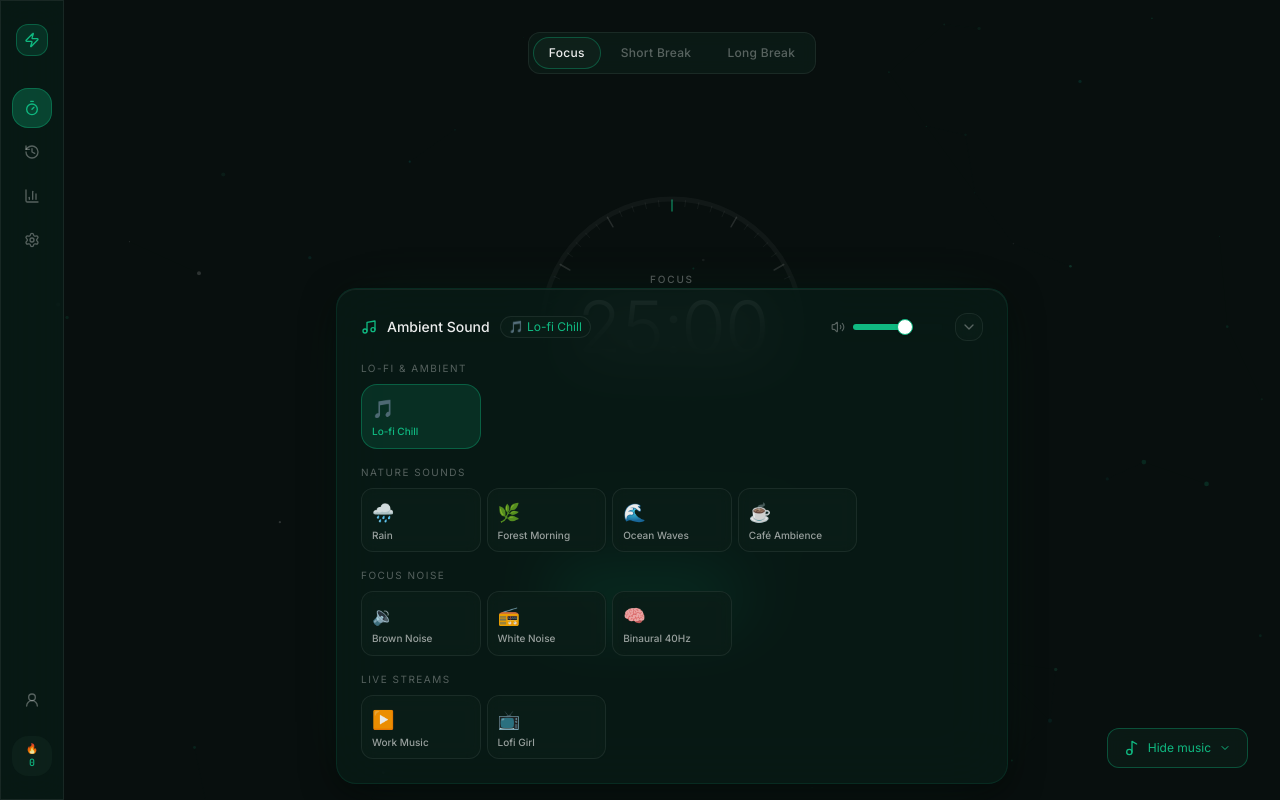
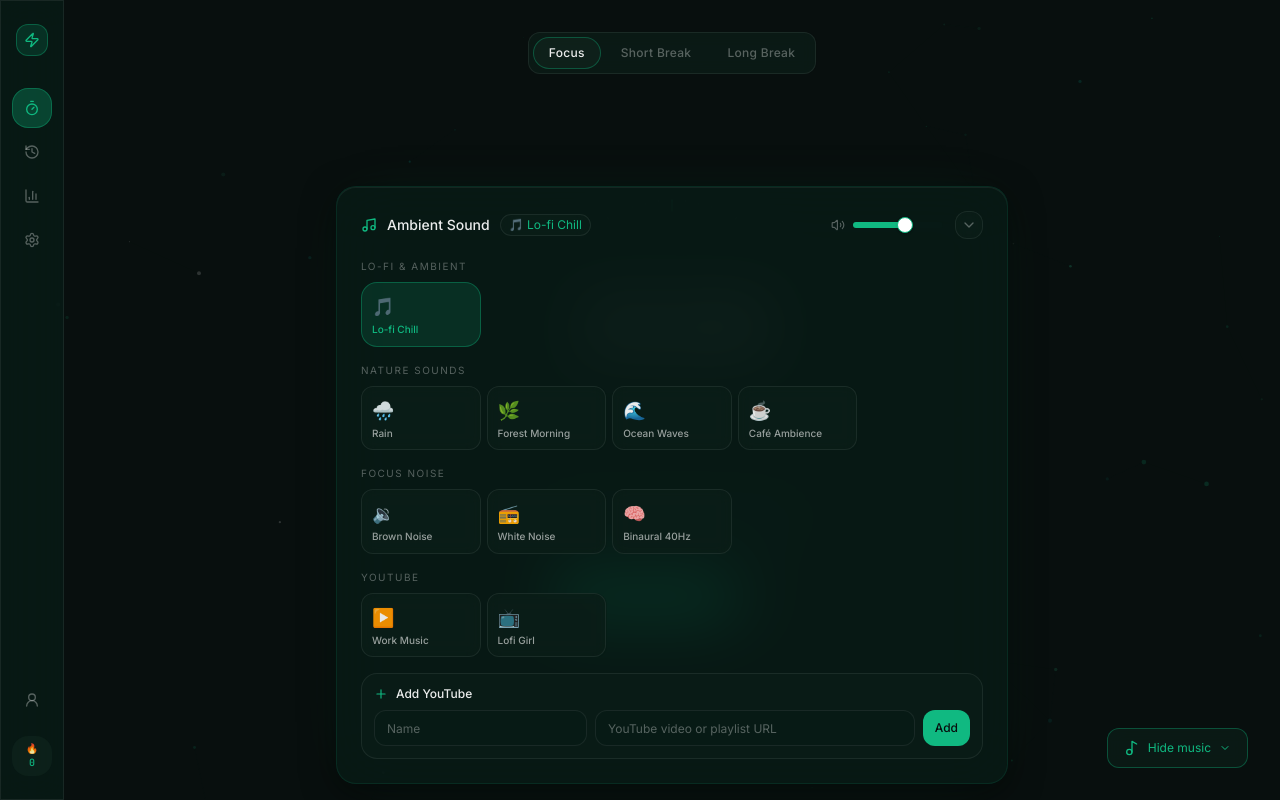
Before and after one commit to gpttwilight-hash/focusmode, a Next.js app: page / in a window 1280 px wide. Both pictures are taken after a click on the button "Music". Built offline with nearby package versions, Linux system fonts and the light colour scheme.

Commit message:
Add custom YouTube music playlists

```diff
--- a/src/components/audio/AudioPlayer.tsx
+++ b/src/components/audio/AudioPlayer.tsx
@@ -1,11 +1,12 @@
 "use client";
 
-import { useEffect, useRef, useCallback } from "react";
+import { FormEvent, useCallback, useEffect, useMemo, useRef, useState } from "react";
 import { motion, AnimatePresence } from "framer-motion";
-import { Volume2, VolumeX, Music, ChevronDown } from "lucide-react";
+import { Volume2, VolumeX, Music, ChevronDown, Plus, Trash2 } from "lucide-react";
 import { Slider } from "@/components/ui/slider";
 import { useAudioStore, TRACKS, Track } from "@/lib/store/audio-store";
 import { useTimerStore } from "@/lib/store/timer-store";
+import { createYouTubeEmbedUrl, parseYouTubeUrl } from "@/lib/audio/youtube-url";
 import { cn } from "@/lib/utils";
 
 interface Props {
@@ -17,7 +18,7 @@ const CATEGORY_LABELS: Record<string, string> = {
   lofi: "Lo-fi & Ambient",
   nature: "Nature Sounds",
   noise: "Focus Noise",
-  youtube: "Live Streams",
+  youtube: "YouTube",
 };
 
 const CATEGORY_ORDER = ["lofi", "nature", "noise", "youtube"];
@@ -25,14 +26,30 @@ const CATEGORY_ORDER = ["lofi", "nature", "noise", "youtube"];
 export function AudioPlayer({ isOpen, onClose }: Props) {
   const { trackId, isPlaying, volume, isMuted, selectTrack, setPlaying, setVolume, toggleMute } =
     useAudioStore();
+  const { customTracks, addYouTubeTrack, removeCustomTrack } = useAudioStore();
   const timerStatus = useTimerStore((s) => s.status);
 
   const howlRef = useRef<InstanceType<typeof window.Howl> | null>(null);
-  const ytPlayerRef = useRef<unknown>(null);
   const audioCtxRef = useRef<AudioContext | null>(null);
   const generatedNodeRef = useRef<AudioNode | null>(null);
+  const [youtubeUrl, setYoutubeUrl] = useState("");
+  const [youtubeName, setYoutubeName] = useState("");
+  const [youtubeError, setYoutubeError] = useState("");
 
-  const currentTrack = TRACKS.find((t) => t.id === trackId);
+  const allTracks = useMemo(() => [...customTracks, ...TRACKS], [customTracks]);
+  const currentTrack = allTracks.find((t) => t.id === trackId);
+  const youtubeSource =
+    currentTrack?.type === "youtube"
+      ? currentTrack.youtubeSource ??
+        (currentTrack.youtubeId ? { kind: "video" as const, id: currentTrack.youtubeId } : null)
+      : null;
+  const youtubeEmbedUrl =
+    youtubeSource && isPlaying
+      ? createYouTubeEmbedUrl(
+          youtubeSource,
+          typeof window === "undefined" ? undefined : window.location.origin
+        )
+      : null;
 
   const stopAll = useCallback(() => {
     if (howlRef.current) {
@@ -42,9 +59,6 @@ export function AudioPlayer({ isOpen, onClose }: Props) {
         howlRef.current = null;
       }, 700);
     }
-    if (ytPlayerRef.current) {
-      (ytPlayerRef.current as { pauseVideo: () => void }).pauseVideo();
-    }
     if (generatedNodeRef.current) {
       try {
         (generatedNodeRef.current as AudioBufferSourceNode | OscillatorNode).stop();
@@ -52,31 +66,6 @@ export function AudioPlayer({ isOpen, onClose }: Props) {
       generatedNodeRef.current = null;
     }
   }, []);
-
-  const playYouTube = useCallback(
-    (youtubeId: string) => {
-      if (ytPlayerRef.current) {
-        (ytPlayerRef.current as { loadVideoById: (id: string) => void }).loadVideoById(youtubeId);
-        if (isPlaying) {
-          (ytPlayerRef.current as { playVideo: () => void }).playVideo();
-        }
-        return;
-      }
-
-      const iframe = document.getElementById("yt-player-iframe");
-      if (!iframe) {
-        const container = document.getElementById("yt-player-container");
-        if (!container) return;
-        const iframeEl = document.createElement("iframe");
-        iframeEl.id = "yt-player-iframe";
-        iframeEl.src = `https://www.youtube.com/embed/${youtubeId}?enablejsapi=1&autoplay=1&loop=1&controls=0`;
-        iframeEl.allow = "autoplay";
-        iframeEl.style.display = "none";
-        container.appendChild(iframeEl);
-      }
-    },
-    [isPlaying]
-  );
 
   const playGenerated = useCallback(
     async (generator: string) => {
@@ -185,10 +174,8 @@ export function AudioPlayer({ isOpen, onClose }: Props) {
       playFileTrack(currentTrack);
     } else if (currentTrack.type === "generated" && currentTrack.generator) {
       playGenerated(currentTrack.generator);
-    } else if (currentTrack.type === "youtube" && currentTrack.youtubeId) {
-      playYouTube(currentTrack.youtubeId);
     }
-  }, [trackId, isPlaying, currentTrack, playFileTrack, playGenerated, playYouTube, stopAll]);
+  }, [trackId, isPlaying, currentTrack, playFileTrack, playGenerated, stopAll]);
 
   // Volume control
   useEffect(() => {
@@ -209,17 +196,29 @@ export function AudioPlayer({ isOpen, onClose }: Props) {
 
   const grouped = CATEGORY_ORDER.reduce(
     (acc, cat) => {
-      acc[cat] = TRACKS.filter((t) => t.category === cat);
+      acc[cat] = allTracks.filter((t) => t.category === cat);
       return acc;
     },
     {} as Record<string, Track[]>
   );
 
+  const handleAddYouTubeTrack = (event: FormEvent<HTMLFormElement>) => {
+    event.preventDefault();
+    const source = parseYouTubeUrl(youtubeUrl);
+
+    if (!source) {
+      setYoutubeError("Paste a valid YouTube video or playlist link.");
+      return;
+    }
+
+    addYouTubeTrack({ name: youtubeName, source });
+    setYoutubeUrl("");
+    setYoutubeName("");
+    setYoutubeError("");
+  };
+
   return (
     <>
-      {/* Hidden YouTube container */}
-      <div id="yt-player-container" className="hidden" />
-
       <AnimatePresence>
         {isOpen && (
           <motion.div
@@ -282,6 +281,35 @@ export function AudioPlayer({ isOpen, onClose }: Props) {
                 </div>
               </div>
 
+              {youtubeEmbedUrl && currentTrack && (
+                <div className="mb-5 overflow-hidden rounded-xl border border-[var(--ff-border)] bg-black/30">
+                  <div className="flex items-center justify-between px-3 py-2">
+                    <div>
+                      <p className="text-xs font-medium text-[var(--ff-text-primary)]">
+                        {currentTrack.name}
+                      </p>
+                      <p className="text-[10px] text-[var(--ff-text-tertiary)]">
+                        YouTube player
+                      </p>
+                    </div>
+                    <button
+                      onClick={() => setPlaying(false)}
+                      className="rounded-lg px-2 py-1 text-[10px] text-[var(--ff-text-secondary)] hover:bg-[var(--ff-glass-03)]"
+                    >
+                      Stop
+                    </button>
+                  </div>
+                  <iframe
+                    key={youtubeEmbedUrl}
+                    title={currentTrack.name}
+                    src={youtubeEmbedUrl}
+                    allow="autoplay; encrypted-media; picture-in-picture"
+                    allowFullScreen
+                    className="aspect-video w-full"
+                  />
+                </div>
+              )}
+
               {/* Track grid */}
               <div className="space-y-4">
                 {CATEGORY_ORDER.map((cat) => (
@@ -296,15 +324,18 @@ export function AudioPlayer({ isOpen, onClose }: Props) {
                       {grouped[cat].map((track) => {
                         const isActive = trackId === track.id;
                         return (
-                          <button
+                          <div
                             key={track.id}
-                            onClick={() => selectTrack(track.id)}
                             className={cn(
-                              "relative p-2.5 rounded-xl text-left transition-all duration-200 group",
+                              "relative rounded-xl transition-all duration-200 group",
                               isActive
                                 ? "bg-[var(--ff-emerald-dim)] border border-[var(--ff-border-accent)]"
                                 : "glass-sm hover:border-[var(--ff-border-accent)]"
                             )}
+                          >
+                            <button
+                              onClick={() => selectTrack(track.id)}
+                              className="w-full p-2.5 text-left"
                             >
                               {isActive && isPlaying && (
                                 <motion.div
@@ -325,11 +356,53 @@ export function AudioPlayer({ isOpen, onClose }: Props) {
                                 {track.name}
                               </div>
                             </button>
+                            {track.isCustom && (
+                              <button
+                                onClick={() => removeCustomTrack(track.id)}
+                                className="absolute bottom-1 right-1 rounded-md p-1 text-[var(--ff-text-tertiary)] opacity-0 transition-opacity hover:bg-[var(--ff-glass-03)] hover:text-[var(--ff-error)] group-hover:opacity-100"
+                                aria-label={`Remove ${track.name}`}
+                              >
+                                <Trash2 className="size-3" />
+                              </button>
+                            )}
+                          </div>
                         );
                       })}
                     </div>
                   </div>
                 ))}
+
+                <form
+                  onSubmit={handleAddYouTubeTrack}
+                  className="rounded-xl border border-[var(--ff-border)] bg-[var(--ff-glass-02)] p-3"
+                >
+                  <div className="mb-2 flex items-center gap-2">
+                    <Plus className="size-3.5 text-[var(--ff-emerald)]" />
+                    <span className="text-xs font-medium text-[var(--ff-text-primary)]">
+                      Add YouTube
+                    </span>
+                  </div>
+                  <div className="grid gap-2 sm:grid-cols-[0.8fr_1.2fr_auto]">
+                    <input
+                      value={youtubeName}
+                      onChange={(event) => setYoutubeName(event.target.value)}
+                      placeholder="Name"
+                      className="h-9 rounded-lg border border-[var(--ff-border)] bg-[var(--ff-glass-01)] px-3 text-xs outline-none placeholder:text-[var(--ff-text-tertiary)] focus:border-[var(--ff-border-accent)]"
+                    />
+                    <input
+                      value={youtubeUrl}
+                      onChange={(event) => setYoutubeUrl(event.target.value)}
+                      placeholder="YouTube video or playlist URL"
+                      className="h-9 rounded-lg border border-[var(--ff-border)] bg-[var(--ff-glass-01)] px-3 text-xs outline-none placeholder:text-[var(--ff-text-tertiary)] focus:border-[var(--ff-border-accent)]"
+                    />
+                    <button className="h-9 rounded-lg bg-[var(--ff-emerald)] px-3 text-xs font-medium text-[#080f0e]">
+                      Add
+                    </button>
+                  </div>
+                  {youtubeError && (
+                    <p className="mt-2 text-[11px] text-[var(--ff-error)]">{youtubeError}</p>
+                  )}
+                </form>
               </div>
             </div>
           </motion.div>
--- /dev/null
+++ b/src/lib/audio/youtube-url.ts
@@ -0,0 +1,75 @@
+export type YouTubeSource =
+  | {
+      kind: "video";
+      id: string;
+    }
+  | {
+      kind: "playlist";
+      id: string;
+    };
+
+const youtubeHosts = new Set(["youtube.com", "www.youtube.com", "m.youtube.com", "youtu.be"]);
+
+export function parseYouTubeUrl(value: string): YouTubeSource | null {
+  let url: URL;
+
+  try {
+    url = new URL(value.trim());
+  } catch {
+    return null;
+  }
+
+  if (!youtubeHosts.has(url.hostname)) {
+    return null;
+  }
+
+  const playlistId = url.searchParams.get("list");
+
+  if (playlistId) {
+    return { kind: "playlist", id: playlistId };
+  }
+
+  if (url.hostname === "youtu.be") {
+    const videoId = url.pathname.split("/").filter(Boolean)[0];
+    return videoId ? { kind: "video", id: videoId } : null;
+  }
+
+  const videoId = url.searchParams.get("v");
+
+  if (videoId) {
+    return { kind: "video", id: videoId };
+  }
+
+  const embedMatch = url.pathname.match(/^\/embed\/([^/?#]+)/);
+
+  if (embedMatch?.[1] && embedMatch[1] !== "videoseries") {
+    return { kind: "video", id: embedMatch[1] };
+  }
+
+  return null;
+}
+
+export function createYouTubeEmbedUrl(source: YouTubeSource, origin?: string): string {
+  const params = new URLSearchParams({
+    autoplay: "1",
+    enablejsapi: "1",
+    playsinline: "1",
+    controls: "1",
+    rel: "0",
+  });
+
+  if (origin) {
+    params.set("origin", origin);
+  }
+
+  if (source.kind === "playlist") {
+    params.set("listType", "playlist");
+    params.set("list", source.id);
+    return `https://www.youtube.com/embed/videoseries?${params.toString()}`;
+  }
+
+  params.set("loop", "1");
+  params.set("playlist", source.id);
+
+  return `https://www.youtube.com/embed/${source.id}?${params.toString()}`;
+}
--- a/src/lib/store/audio-store.ts
+++ b/src/lib/store/audio-store.ts
@@ -1,5 +1,6 @@
 import { create } from "zustand";
 import { persist } from "zustand/middleware";
+import type { YouTubeSource } from "@/lib/audio/youtube-url";
 
 export type AudioCategory = "lofi" | "nature" | "noise" | "youtube";
 
@@ -13,6 +14,8 @@ export interface Track {
   src?: string;
   generator?: string;
   youtubeId?: string;
+  youtubeSource?: YouTubeSource;
+  isCustom?: boolean;
 }
 
 export const TRACKS: Track[] = [
@@ -114,8 +117,11 @@ interface AudioStore {
   volume: number;
   isMuted: boolean;
   isPanelOpen: boolean;
+  customTracks: Track[];
 
   selectTrack: (trackId: string) => void;
+  addYouTubeTrack: (input: { name: string; source: YouTubeSource }) => string;
+  removeCustomTrack: (trackId: string) => void;
   setPlaying: (playing: boolean) => void;
   setVolume: (volume: number) => void;
   toggleMute: () => void;
@@ -132,9 +138,41 @@ export const useAudioStore = create<AudioStore>()(
       volume: 0.6,
       isMuted: false,
       isPanelOpen: false,
+      customTracks: [],
 
       selectTrack: (trackId) => {
         set({ trackId, isPlaying: true });
+      },
+
+      addYouTubeTrack: ({ name, source }) => {
+        const id = `youtube-${source.kind}-${source.id}-${Date.now()}`;
+        const track: Track = {
+          id,
+          name: name.trim() || (source.kind === "playlist" ? "YouTube Playlist" : "YouTube Video"),
+          category: "youtube",
+          icon: source.kind === "playlist" ? "▦" : "▶",
+          description: source.kind === "playlist" ? "Personal YouTube playlist" : "Personal YouTube video",
+          type: "youtube",
+          youtubeSource: source,
+          youtubeId: source.kind === "video" ? source.id : undefined,
+          isCustom: true,
+        };
+
+        set((state) => ({
+          customTracks: [track, ...state.customTracks],
+          trackId: id,
+          isPlaying: true,
+        }));
+
+        return id;
+      },
+
+      removeCustomTrack: (trackId) => {
+        set((state) => ({
+          customTracks: state.customTracks.filter((track) => track.id !== trackId),
+          trackId: state.trackId === trackId ? "lofi-chill" : state.trackId,
+          isPlaying: state.trackId === trackId ? false : state.isPlaying,
+        }));
       },
 
       setPlaying: (playing) => set({ isPlaying: playing }),
@@ -153,6 +191,7 @@ export const useAudioStore = create<AudioStore>()(
         trackId: state.trackId,
         volume: state.volume,
         isMuted: state.isMuted,
+        customTracks: state.customTracks,
       }),
     }
   )
```
Also changed, not shown: 1 other file (tests, documents, lock files or other folders). Lines whose indentation alone changed are shown as unchanged.
